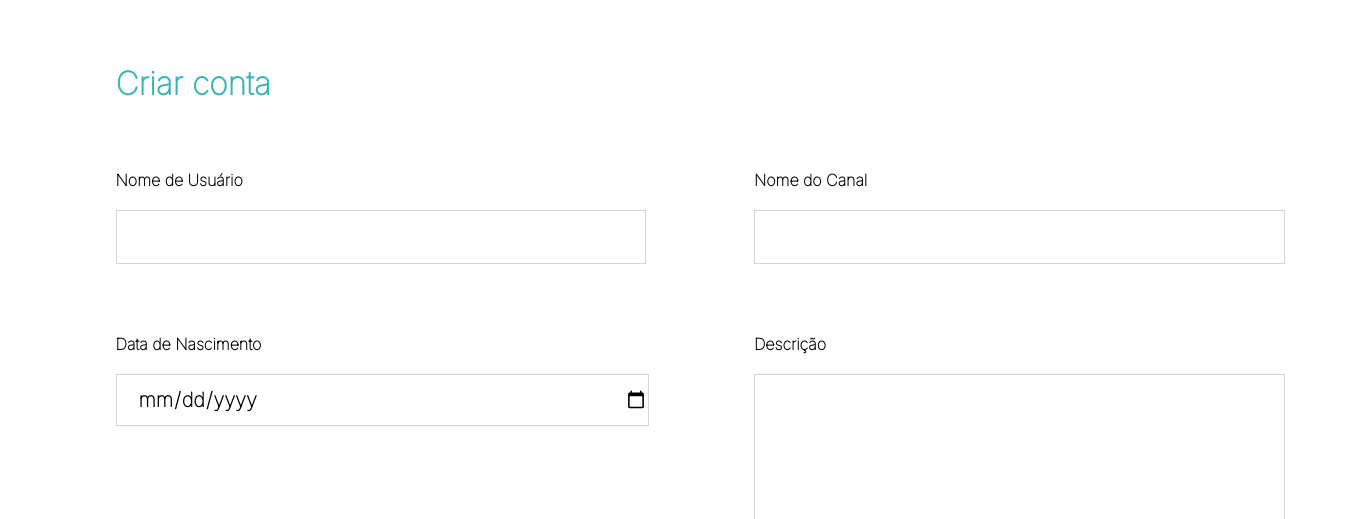
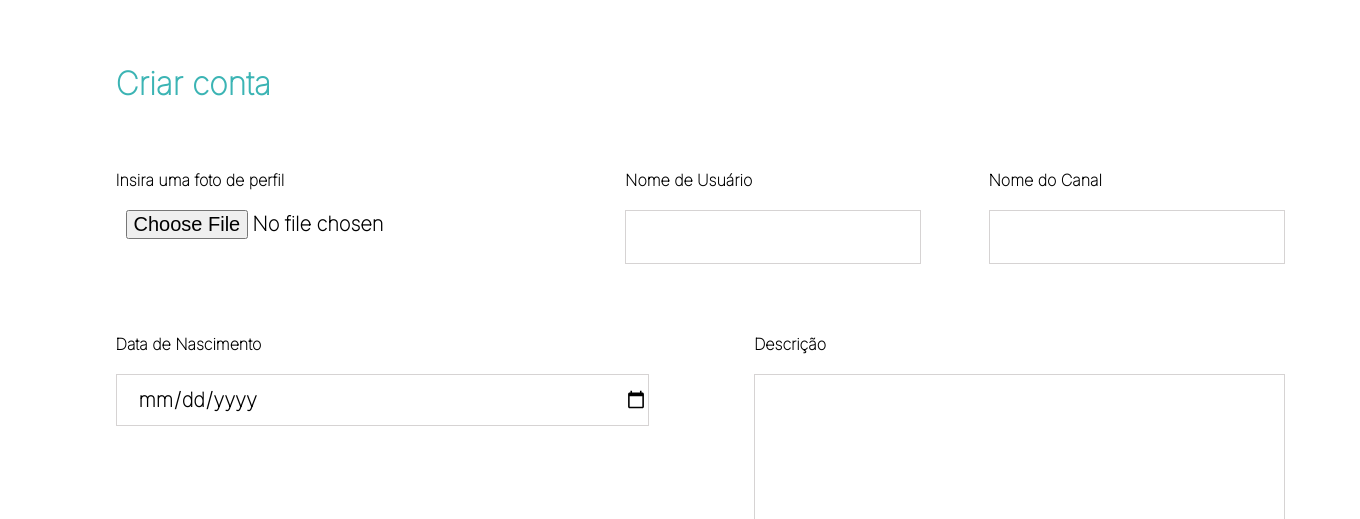
Before and after one commit to Vagner-Filho/progweb-podcast, a PHP site: page /criarConta in a window 1360 px wide. Shown: the top 519 px of the page. Run offline with PHP 8.4, Linux system fonts and the light colour scheme.

Commit message:
add campo para inserir foto de perfil na view criarConta

```diff
--- a/src/view/criarConta.php
+++ b/src/view/criarConta.php
@@ -19,6 +19,10 @@
             </header>
             <?php include(__DIR__.'/alert.php') ?>
             <div class="first-line">
+				<div>
+                    <label for="foto-usuario">Insira uma foto de perfil</label>
+                    <input type="file" id="foto-usuario" name="foto-usuario" accept="png, .jpg">
+                </div>
                 <div>
                     <label for="nome-usuario">Nome de Usuário</label>
                     <input type="text" id="nome-usuario" name="nome-usuario" required>
@@ -121,6 +125,11 @@
         font-weight: bolder;
         width: 100%;
     }
+
+	input[type='file'], input[type='file']:focus-within, input[type='file']:hover{
+		border: none;
+	}
+
 
     /*input:invalid {
         border: 2px solid rgb(206, 4, 4);
```
